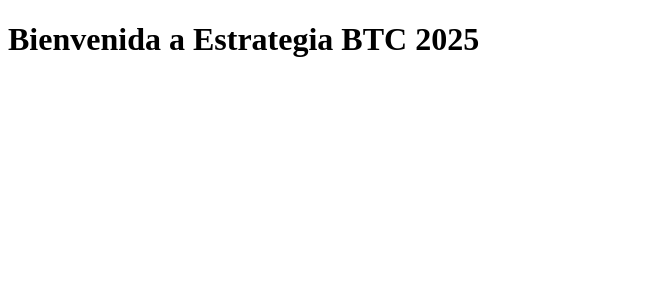
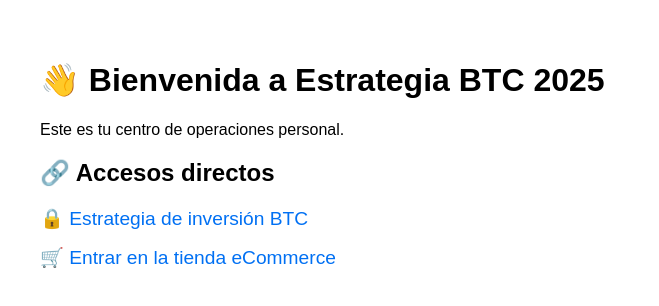
Before and after one commit to Isabel71btc/estrategia-btc-2025, a Next.js app: page /home in a window 1280 px wide. Shown: the top 306 px of the page, without its empty margins (0-659 px from the left). Built offline with nearby package versions, Linux system fonts and the light colour scheme.

Commit message:
Update page.jsx

```diff
--- a/app/home/page.jsx
+++ b/app/home/page.jsx
@@ -1,7 +1,22 @@
-export default function Page() {
+export default function HomePage() {
   return (
-    <div>
-      <h1>Bienvenida a Estrategia BTC 2025</h1>
-    </div>
+    <main style={{ fontFamily: 'sans-serif', padding: '2rem' }}>
+      <h1>👋 Bienvenida a Estrategia BTC 2025</h1>
+      <p>Este es tu centro de operaciones personal.</p>
+
+      <h2>🔗 Accesos directos</h2>
+      <ul style={{ listStyleType: 'none', paddingLeft: 0 }}>
+        <li>
+          <a href="/estrategia" style={{ fontSize: '1.2rem', textDecoration: 'none', color: '#0070f3' }}>
+            🔒 Estrategia de inversión BTC
+          </a>
+        </li>
+        <li style={{ marginTop: '1rem' }}>
+          <a href="/tienda" style={{ fontSize: '1.2rem', textDecoration: 'none', color: '#0070f3' }}>
+            🛒 Entrar en la tienda eCommerce
+          </a>
+        </li>
+      </ul>
+    </main>
   );
 }
```
